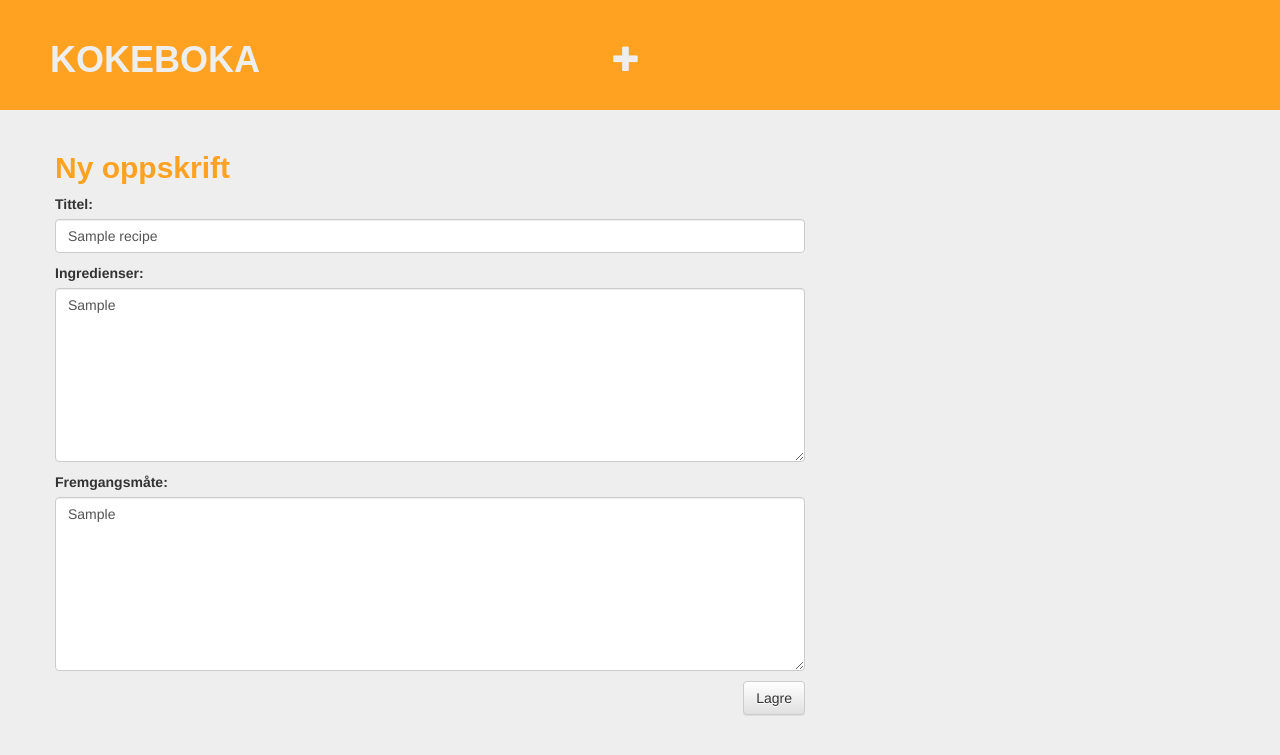
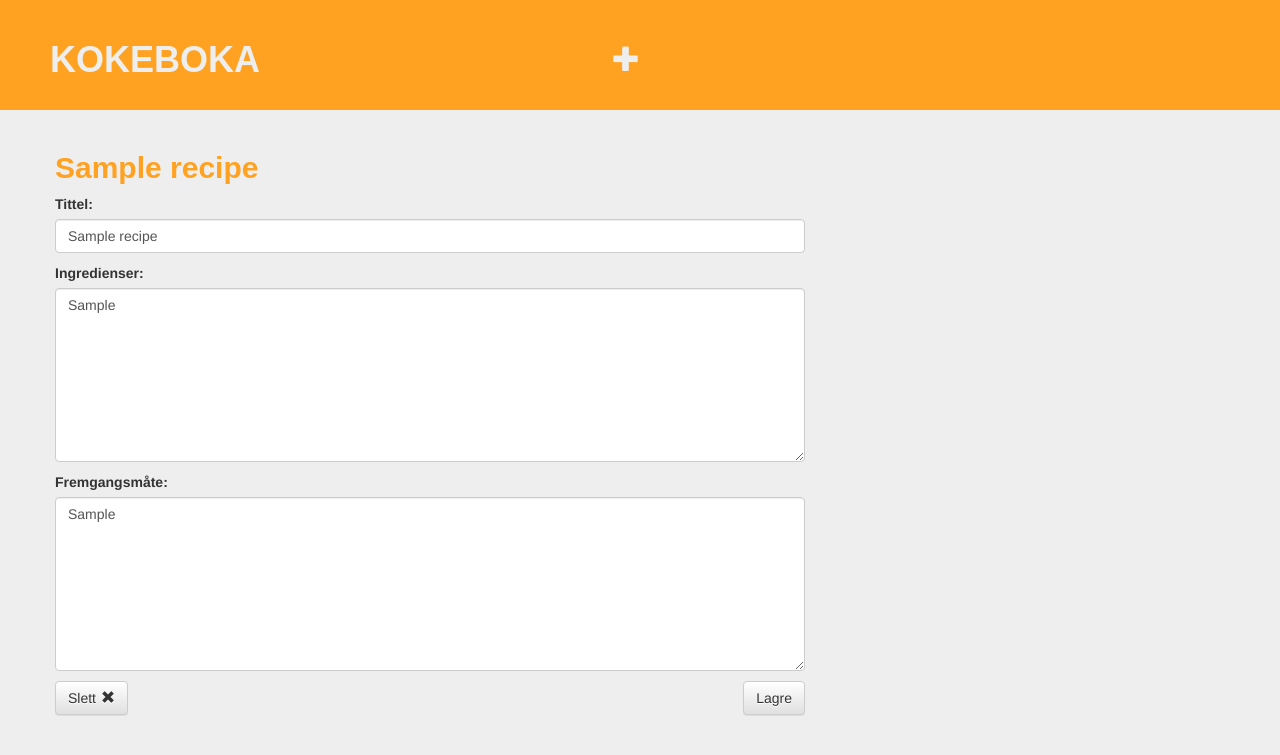
Before and after one commit to bendikstoasannes/cookbook, a Django app: page /recipe/1/edit in a window 1280 px wide. Shown: the top 755 px of the page. Run offline with Django 3.2, Linux system fonts and the light colour scheme; a user stored in the database is signed in; tables that the repository leaves empty hold one stand-in row (values such as "Sample post"); some libraries are stand-ins or nearby versions.

Commit message:
Move delete button

```diff
--- a/book/static/css/book.css
+++ b/book/static/css/book.css
@@ -101,13 +101,7 @@ body {
     margin-left: 5px;
 }
 
-#delete-button {
-    float: left;
-    margin: 20px 0px 70px 5px;
-}
 
 .glyphicon-remove {
     margin-left: 5px;
 }
-
-/* EDIT FORM */
--- a/book/templates/book/recipe_detail.html
+++ b/book/templates/book/recipe_detail.html
@@ -32,8 +32,6 @@
     {% if user.is_authenticated %}
         <a class="btn btn-default" id="edit-button" href="{% url 'recipe_edit' pk=recipe.pk %}">
             Rediger<span class="glyphicon glyphicon-pencil"></span></a>
-        <a class="btn btn-default" id="delete-button" href="{% url 'recipe_remove' pk=recipe.pk %}">
-            Slett<span class="glyphicon glyphicon-remove"></span></a>
     {% endif %}
 
 </div>
--- a/book/templates/book/recipe_edit.html
+++ b/book/templates/book/recipe_edit.html
@@ -1,9 +1,19 @@
 {% extends 'book/base.html' %}
 
 {% block content %}
-    <h2>Ny oppskrift</h2>
+    {% if recipe %}
+        <h2>{{ recipe.title }}</h2>
+    {% else %}
+        <h2>Ny oppskrift</h2>
+    {% endif %}
     <form method="POST">{% csrf_token %}
         {{ form.as_p }}
         <button type="submit" class="save btn btn-default">Lagre</button>
     </form>
+
+    {% if user.is_authenticated and recipe %}
+        <a class="btn btn-default" id="delete-button" href="{% url 'recipe_remove' pk=recipe.pk %}">
+            Slett<span class="glyphicon glyphicon-remove"></span></a>
+    {% endif %}
+
 {% endblock %}
--- a/book/views.py
+++ b/book/views.py
@@ -47,7 +47,7 @@ def recipe_edit(request, pk):
             return redirect('recipe_detail', pk=recipe.pk)
     else:
         form = RecipeForm(instance=recipe)
-    return render(request, 'book/recipe_edit.html', {'form': form})
+    return render(request, 'book/recipe_edit.html', {'form': form, 'recipe': recipe})
 
 def recipe_remove(request, pk):
     recipe = get_object_or_404(Recipe, pk=pk)
```
